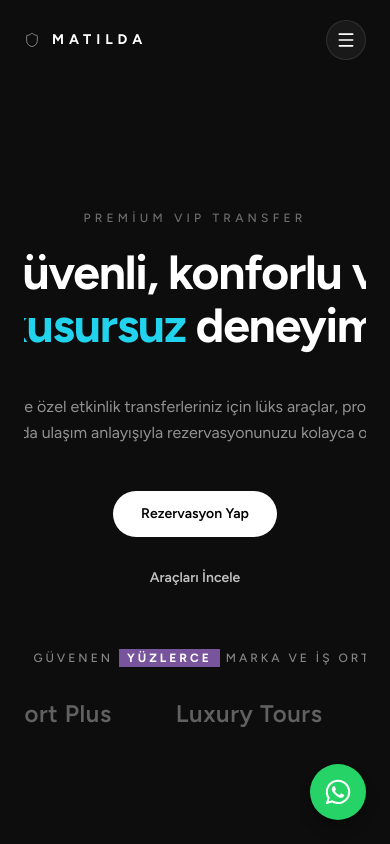
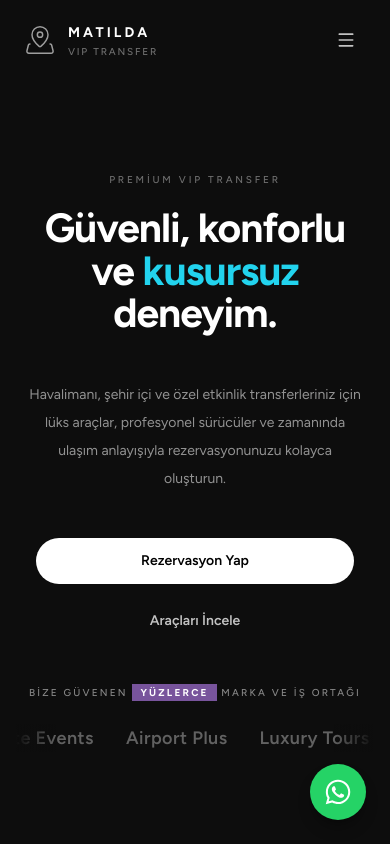
Before and after one commit to KenanKndl/vip-booking-app, a Next.js app: page / in a window 390 px wide. Shown: the top 844 px of the page. Built offline with nearby package versions, Linux system fonts and the light colour scheme.

Commit message:
Heri update

```diff
--- a/app/(marketing)/_components/HeroSection.tsx
+++ b/app/(marketing)/_components/HeroSection.tsx
@@ -26,12 +26,12 @@ const containerVariants: Variants = {
     hidden: { opacity: 0 },
     visible: {
         opacity: 1,
-        transition: { staggerChildren: 0.15 }, // Biraz daha seri bir akış
+        transition: { staggerChildren: 0.15 },
     },
 };
 
 const itemVariants: Variants = {
-    hidden: { opacity: 0, y: 12 }, // Yukarı kayma mesafesini de azalttık (Sakinlik için)
+    hidden: { opacity: 0, y: 12 },
     visible: {
         opacity: 1,
         y: 0,
@@ -51,61 +51,78 @@ export function HeroSection() {
     }, []);
 
     return (
-        <section className="min-h-screen bg-[#0d0d0d]">
-            {/* pt-24 -> pt-32 yapıldı, navbar'dan daha dengeli uzaklaşması için */}
-            <div className="mx-auto flex min-h-screen max-w-7xl flex-col justify-center px-6 pt-32 lg:px-8">
-                {/* pb-32 pt-20 -> pb-20 pt-12 düşürülerek genel dikey yığılma sıkılaştırıldı */}
-                <div className="relative flex min-h-[580px] items-center justify-center overflow-hidden px-6 pb-20 pt-12 md:px-12">
-                    <div className="relative z-10 mx-auto flex max-w-4xl flex-col items-center text-center">
-
+        <section className="min-h-[100svh] overflow-hidden bg-[#0d0d0d]">
+            <div className="mx-auto flex min-h-[100svh] max-w-7xl flex-col justify-center px-4 pt-24 sm:px-6 sm:pt-28 lg:px-8 lg:pt-32">
+                <div className="relative flex min-h-[520px] items-center justify-center overflow-hidden px-0 pb-12 pt-8 sm:min-h-[560px] sm:px-6 sm:pb-16 sm:pt-10 md:min-h-[580px] md:px-12 md:pb-20 md:pt-12">
+                    <div className="relative z-10 mx-auto flex w-full max-w-4xl flex-col items-center text-center">
                         <motion.div
-                            className="flex flex-col items-center gap-5" // gap-6 -> gap-5 indirildi
+                            className="flex w-full flex-col items-center gap-5"
                             variants={containerVariants}
                             initial="hidden"
                             animate="visible"
                         >
-                            <motion.p variants={itemVariants} className="text-xs font-medium tracking-[0.35em] text-white/40 uppercase md:text-sm">
+                            <motion.p
+                                variants={itemVariants}
+                                className="text-[10px] font-medium tracking-[0.28em] text-white/40 uppercase sm:text-xs sm:tracking-[0.35em] md:text-sm"
+                            >
                                 Premium VIP Transfer
                             </motion.p>
 
-                            {/* DEĞİŞİKLİK: md:text-6xl lg:text-7xl -> md:text-7xl lg:text-8xl yapıldı. Yazı büyütüldü ve leading-tight ile sıkıştırıldı */}
-                            <motion.h1 variants={itemVariants} className="max-w-4xl text-5xl font-bold tracking-tight text-white md:text-7xl lg:text-8xl leading-[1.1] md:leading-[1.05]">
-                                Güvenli, konforlu ve
+                            <motion.h1
+                                variants={itemVariants}
+                                className="max-w-[22rem] text-[2.55rem] font-bold leading-[1.05] tracking-tight text-white sm:max-w-2xl sm:text-5xl md:max-w-4xl md:text-7xl md:leading-[1.05] lg:text-8xl"
+                            >
+    <span className="block">
+        Güvenli, konforlu
+    </span>
 
-                                {/* DEĞİŞİKLİK: mt-2 kaldırıldı, h-[1.3em] -> h-[1.15em] çekilerek kelimeler arası dikey boşluk tamamen kapatıldı */}
-                                <div className="relative flex h-[1.15em] w-full justify-center overflow-hidden">
+                                <span className="hidden sm:inline"> ve</span>
+
+                                <div className="relative mx-auto flex h-[2.25em] w-full max-w-full justify-center overflow-hidden sm:h-[1.15em]">
                                     <AnimatePresence mode="popLayout">
                                         <motion.span
                                             key={index}
                                             initial={{ y: 40, opacity: 0 }}
                                             animate={{ y: 0, opacity: 1 }}
                                             exit={{ y: -40, opacity: 0 }}
-                                            transition={{ type: "spring", stiffness: 320, damping: 32 }}
-                                            className="whitespace-nowrap block"
+                                            transition={{
+                                                type: "spring",
+                                                stiffness: 320,
+                                                damping: 32,
+                                            }}
+                                            className="block max-w-full text-center sm:whitespace-nowrap"
                                         >
-                                            <span className={`${animatedPhrases[index].color}`}>
-                                                {animatedPhrases[index].highlight}
-                                            </span>
-                                            <span className="text-white">
-                                                {animatedPhrases[index].suffix}
-                                            </span>
+                <span className="block sm:inline">
+                    <span className="inline sm:hidden">ve </span>
+                    <span className={animatedPhrases[index].color}>
+                        {animatedPhrases[index].highlight}
+                    </span>
+                </span>
+
+                                            <span className="block text-white sm:inline">
+                    {animatedPhrases[index].suffix}
+                </span>
                                         </motion.span>
                                     </AnimatePresence>
                                 </div>
                             </motion.h1>
 
-                            {/* DEĞİŞİKLİK: mt-8 -> mt-5 çekilerek açıklama metni başlığa yaklaştırıldı */}
-                            <motion.p variants={itemVariants} className="mt-5 max-w-2xl text-base leading-relaxed text-white/55 md:text-lg">
+                            <motion.p
+                                variants={itemVariants}
+                                className="mt-5 max-w-[21rem] text-sm leading-7 text-white/55 sm:max-w-2xl sm:text-base md:text-lg"
+                            >
                                 Havalimanı, şehir içi ve özel etkinlik transferleriniz için lüks
                                 araçlar, profesyonel sürücüler ve zamanında ulaşım anlayışıyla
                                 rezervasyonunuzu kolayca oluşturun.
                             </motion.p>
 
-                            {/* DEĞİŞİKLİK: mt-8 -> mt-6 düşürüldü */}
-                            <motion.div variants={itemVariants} className="mt-6 flex flex-col items-center justify-center gap-4 sm:flex-row">
+                            <motion.div
+                                variants={itemVariants}
+                                className="mt-6 flex w-full max-w-xs flex-col items-center justify-center gap-3 sm:max-w-none sm:flex-row sm:gap-4"
+                            >
                                 <Button
                                     asChild
-                                    className="h-12 rounded-full bg-white px-7 text-sm font-semibold text-black hover:bg-white/90"
+                                    className="h-12 w-full rounded-full bg-white px-7 text-sm font-semibold text-black hover:bg-white/90 sm:w-auto"
                                 >
                                     <Link href="#booking">Rezervasyon Yap</Link>
                                 </Button>
@@ -113,16 +130,15 @@ export function HeroSection() {
                                 <Button
                                     asChild
                                     variant="ghost"
-                                    className="h-12 rounded-full px-7 text-sm font-semibold text-white/75 hover:bg-white/10 hover:text-white"
+                                    className="h-12 w-full rounded-full px-7 text-sm font-semibold text-white/75 hover:bg-white/10 hover:text-white sm:w-auto"
                                 >
                                     <Link href="#gallery">Araçları İncele</Link>
                                 </Button>
                             </motion.div>
                         </motion.div>
 
-                        {/* DEĞİŞİKLİK: mt-16 -> mt-12 çekilerek iş ortakları alanı yukarı yaklaştırıldı */}
-                        <div className="mt-12 w-full max-w-3xl">
-                            <p className="mb-8 text-xs font-medium tracking-[0.25em] text-white/50 uppercase">
+                        <div className="mt-10 w-full max-w-3xl sm:mt-12">
+                            <p className="mb-6 text-[10px] font-medium tracking-[0.22em] text-white/50 uppercase sm:mb-8 sm:text-xs sm:tracking-[0.25em]">
                                 Bize güvenen{" "}
                                 <span className="bg-[#C084FC]/60 px-2 py-0.5 font-bold text-white">
                                     yüzlerce
@@ -131,14 +147,14 @@ export function HeroSection() {
                             </p>
 
                             <div className="relative overflow-hidden">
-                                <div className="pointer-events-none absolute left-0 top-0 z-10 h-full w-20 bg-gradient-to-r from-[#0d0d0d] to-transparent" />
-                                <div className="pointer-events-none absolute right-0 top-0 z-10 h-full w-20 bg-gradient-to-l from-[#0d0d0d] to-transparent" />
+                                <div className="pointer-events-none absolute left-0 top-0 z-10 h-full w-10 bg-gradient-to-r from-[#0d0d0d] to-transparent sm:w-20" />
+                                <div className="pointer-events-none absolute right-0 top-0 z-10 h-full w-10 bg-gradient-to-l from-[#0d0d0d] to-transparent sm:w-20" />
 
-                                <div className="flex w-max animate-trusted-scroll items-center gap-16">
+                                <div className="flex w-max animate-trusted-scroll items-center gap-8 sm:gap-16">
                                     {[...trustedNames, ...trustedNames].map((name, index) => (
                                         <span
                                             key={`${name}-${index}`}
-                                            className="whitespace-nowrap text-2xl font-semibold tracking-wide text-white/35 md:text-3xl"
+                                            className="whitespace-nowrap text-lg font-semibold tracking-wide text-white/35 sm:text-2xl md:text-3xl"
                                         >
                                             {name}
                                         </span>
@@ -146,7 +162,6 @@ export function HeroSection() {
                                 </div>
                             </div>
                         </div>
-
                     </div>
                 </div>
             </div>
--- a/app/(marketing)/_components/Navbar.tsx
+++ b/app/(marketing)/_components/Navbar.tsx
@@ -2,7 +2,7 @@
 
 import { useState, useEffect } from "react";
 import Link from "next/link";
-import { ChevronDown, Menu, X, Shield } from "lucide-react";
+import { ChevronDown, Menu, X, MapPinned } from "lucide-react";
 import { motion, AnimatePresence } from "framer-motion";
 import {
     DropdownMenu,
@@ -51,14 +51,19 @@ export function Navbar() {
             <div className="mx-auto flex h-full max-w-7xl items-center justify-between px-6 lg:px-8">
                 <div className="flex items-center gap-12">
                     {/* Logo Alanı */}
-                    <Link href="/" className="flex items-center gap-3 group">
-                        {/* İnce, şık, temiz bir sembol - Parlama veya dolgu yok, sadece saf outline */}
-                        <Shield className="h-4 w-4 text-white/60 stroke-[1.2] transition-colors group-hover:text-white" />
-                        <span className="text-sm font-bold tracking-[0.35em] text-white uppercase">
-        MATILDA
-    </span>
+                    <Link href="/" className="group flex items-center gap-3">
+                        <MapPinned className="h-8 w-8 shrink-0 text-white/60 stroke-[1.1] transition-colors group-hover:text-white" />
+
+                        <div className="flex flex-col leading-none">
+        <span className="text-sm font-bold tracking-[0.22em] text-white uppercase sm:tracking-[0.3em]">
+            MATILDA
+        </span>
+
+                            <span className="mt-1 text-[10px] font-medium tracking-[0.18em] text-white/40 uppercase sm:text-[11px] sm:tracking-[0.22em]">
+            VIP Transfer
+        </span>
+                        </div>
                     </Link>
-
                     {/* Masaüstü Navigasyon */}
                     <nav className="hidden items-center gap-8 md:flex">
                         {navItems.map((item) => (
@@ -120,9 +125,34 @@ export function Navbar() {
                     <button
                         type="button"
                         onClick={() => setIsMobileMenuOpen(!isMobileMenuOpen)}
-                        className="flex h-10 w-10 items-center justify-center rounded-full border border-white/10 bg-white/5 text-white"
+                        aria-label={isMobileMenuOpen ? "Menüyü kapat" : "Menüyü aç"}
+                        className="relative flex h-10 w-10 items-center justify-center rounded-full text-white/75 transition-colors duration-300 hover:text-white"
                     >
-                        {isMobileMenuOpen ? <X className="h-5 w-5" /> : <Menu className="h-5 w-5" />}
+                        <AnimatePresence mode="wait" initial={false}>
+                            {isMobileMenuOpen ? (
+                                <motion.span
+                                    key="close"
+                                    initial={{ opacity: 0, rotate: -90, scale: 0.85 }}
+                                    animate={{ opacity: 1, rotate: 0, scale: 1 }}
+                                    exit={{ opacity: 0, rotate: 90, scale: 0.85 }}
+                                    transition={{ duration: 0.18, ease: "easeOut" }}
+                                    className="absolute"
+                                >
+                                    <X className="h-5 w-5" />
+                                </motion.span>
+                            ) : (
+                                <motion.span
+                                    key="menu"
+                                    initial={{ opacity: 0, rotate: 90, scale: 0.85 }}
+                                    animate={{ opacity: 1, rotate: 0, scale: 1 }}
+                                    exit={{ opacity: 0, rotate: -90, scale: 0.85 }}
+                                    transition={{ duration: 0.18, ease: "easeOut" }}
+                                    className="absolute"
+                                >
+                                    <Menu className="h-5 w-5" />
+                                </motion.span>
+                            )}
+                        </AnimatePresence>
                     </button>
                 </div>
             </div>
@@ -135,7 +165,6 @@ export function Navbar() {
                         animate={{ opacity: 1 }}
                         exit={{ opacity: 0 }}
                         transition={{ duration: 0.15 }}
-                        // DEĞİŞİKLİK BURADA: Mobil panel altındaki border-b de temizlendi
                         className="absolute left-0 top-20 z-40 w-full bg-[#0d0d0d] px-6 py-8 md:hidden border-none"
                     >
                         <div className="flex flex-col gap-6">
@@ -144,21 +173,25 @@ export function Navbar() {
                                     key={item.href}
                                     href={item.href}
                                     onClick={() => setIsMobileMenuOpen(false)}
-                                    className="text-lg font-medium text-white/70 hover:text-white transition-colors"
+                                    className="text-lg font-medium text-white/70 transition-colors hover:text-white"
                                 >
                                     {item.label}
                                 </Link>
                             ))}
 
-                            <div className="h-px w-full bg-white/5 my-2" />
+                            <div className="my-2 h-px w-full bg-white/5" />
 
                             <div className="flex items-center justify-between">
-                                <span className="text-sm text-white/40 font-medium">Dil Seçimi</span>
-                                <div className="flex gap-2">
+        <span className="text-sm font-medium text-white/40">
+            Dil Seçimi
+        </span>
+
+                                <div className="flex gap-1.5">
                                     {languages.map((lang) => (
                                         <button
                                             key={lang.code}
-                                            className="px-3 py-1 rounded-md bg-white/5 text-xs font-semibold text-white/70 hover:bg-white hover:text-black transition-all"
+                                            type="button"
+                                            className="rounded-full px-3 py-1.5 text-xs font-semibold text-white/55 transition-all duration-300 hover:bg-white/10 hover:text-white"
                                         >
                                             {lang.code}
                                         </button>
@@ -166,11 +199,10 @@ export function Navbar() {
                                 </div>
                             </div>
 
-                            {/* DEĞİŞİKLİK: Tıklandığında menünün kapanması için onClick eklendi, tasarım korundu */}
                             <Link
                                 href="/rezervasyon"
                                 onClick={() => setIsMobileMenuOpen(false)}
-                                className="inline-flex h-10 items-center justify-center rounded-none bg-white px-5 text-sm font-semibold text-black transition-colors hover:bg-[#22D3EE]"
+                                className="inline-flex h-12 items-center justify-center rounded-full bg-white px-6 text-sm font-semibold text-black transition-all duration-300 hover:-translate-y-0.5 hover:bg-white/90 hover:shadow-lg hover:shadow-white/10"
                             >
                                 Rezervasyon Yap
                             </Link>
```
